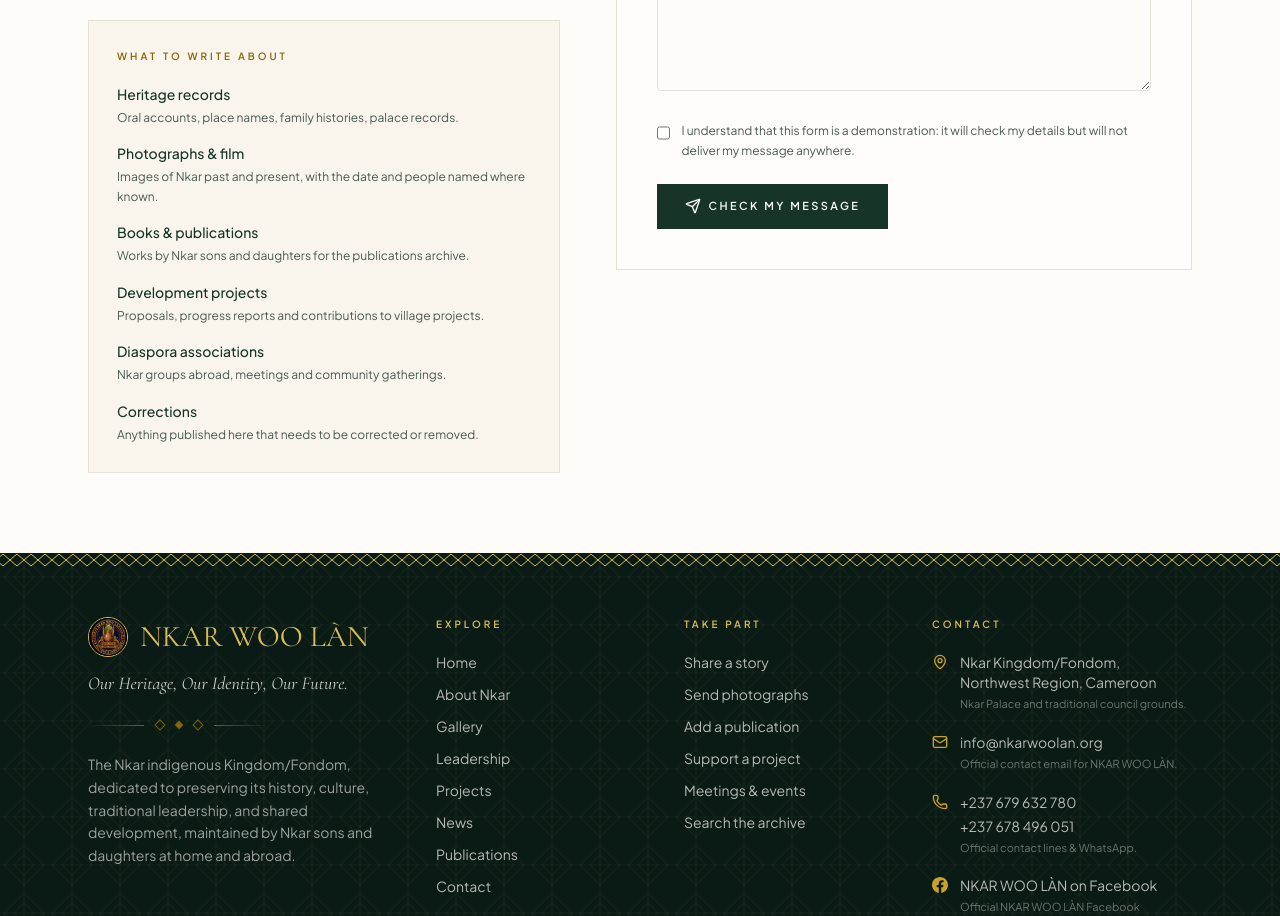
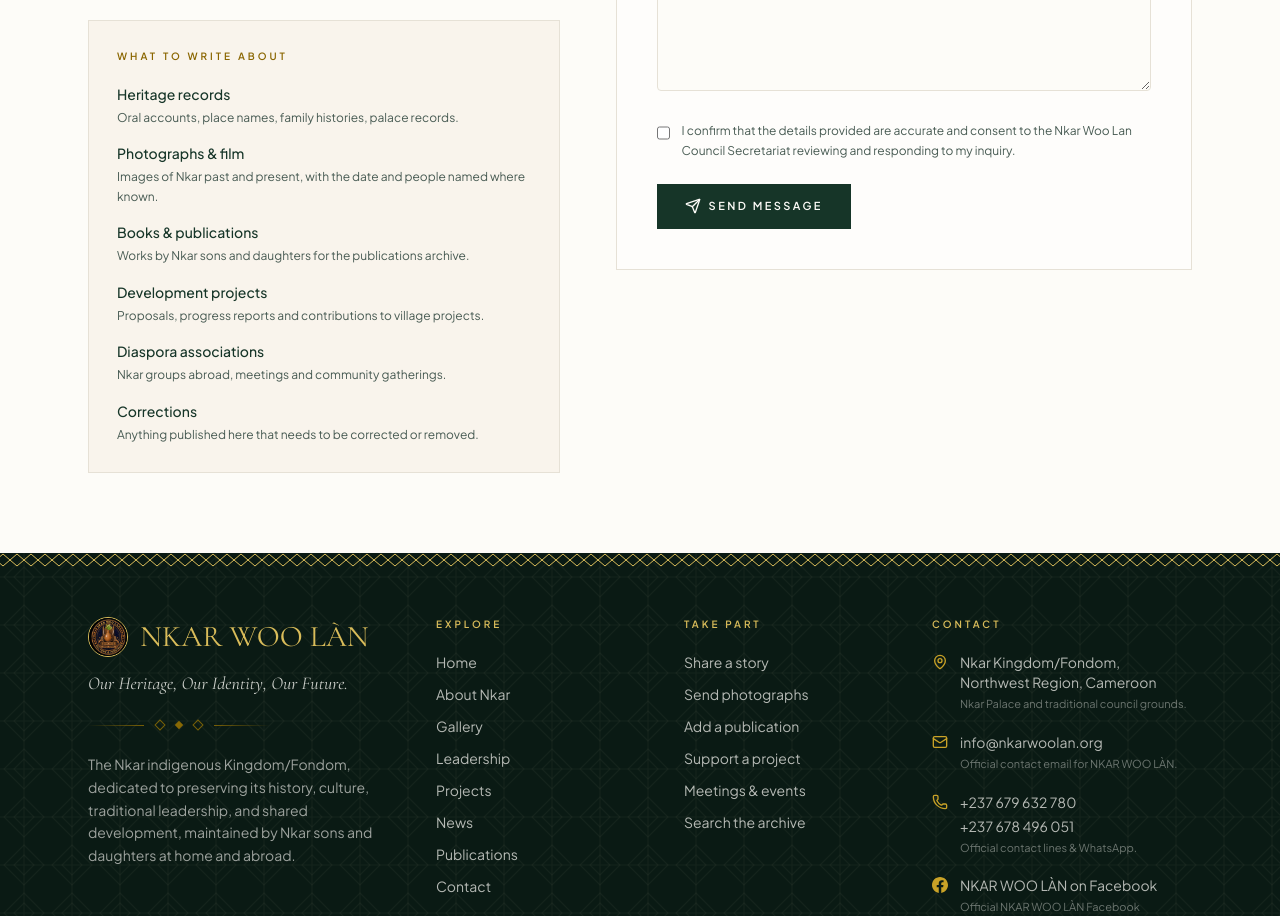
Before and after one commit to lauren-ta237/Nkar-Website, a React (Vite) app in the folder apps/web/: page /contact in a window 1280 px wide. Shown: the part 1140-2056 px from the top of the page. Built offline with nearby package versions, Linux system fonts and the light colour scheme; no server answers.

Commit message:
change the message on the contact form

```diff
--- a/apps/web/src/components/ContactForm.tsx
+++ b/apps/web/src/components/ContactForm.tsx
@@ -70,14 +70,15 @@ export default function ContactForm() {
       <div className="border border-gold-500/40 bg-gold-50/70 p-8">
         <p className="flex items-center gap-2 text-[11px] font-semibold uppercase tracking-[0.3em] text-gold-700">
           <Check className="h-4 w-4" aria-hidden="true" />
-          Message checked
+          Message sent
         </p>
         <h3 className="mt-4 font-display text-2xl text-forest-700">
           Thank you, {reviewed.name}.
         </h3>
         <p className="mt-4 text-sm leading-relaxed text-forest-800">
-          Thank you for reaching out to NKAR WOO LÀN. Your message details have been recorded. For
-          immediate inquiries or official communication, please reach us directly via phone or WhatsApp at{' '}
+          Thank you for reaching out to NKAR WOO LÀN. Your message has been received and recorded by
+          the palace custodians. For immediate inquiries or official communication, please reach us
+          directly via phone or WhatsApp at{' '}
           <a href="tel:+237679632780" className="font-semibold text-gold-700 underline underline-offset-4 hover:text-gold-600">
             +237 679 632 780
           </a>{' '}
@@ -181,8 +182,8 @@ export default function ContactForm() {
           {...register('consent')}
         />
         <label htmlFor="contact-consent" className="text-xs leading-relaxed text-muted-foreground">
-          I understand that this form is a demonstration: it will check my details but will not
-          deliver my message anywhere.
+          I confirm that the details provided are accurate and consent to the Nkar Woo Lan Council
+          Secretariat reviewing and responding to my inquiry.
         </label>
       </div>
       {errors.consent && <p className={errorClass}>{errors.consent.message}</p>}
@@ -197,7 +198,7 @@ export default function ContactForm() {
         ) : (
           <Send className="h-4 w-4" aria-hidden="true" />
         )}
-        {isSubmitting ? 'Checking…' : 'Check my message'}
+        {isSubmitting ? 'Sending…' : 'Send message'}
       </button>
     </form>
   );
```
